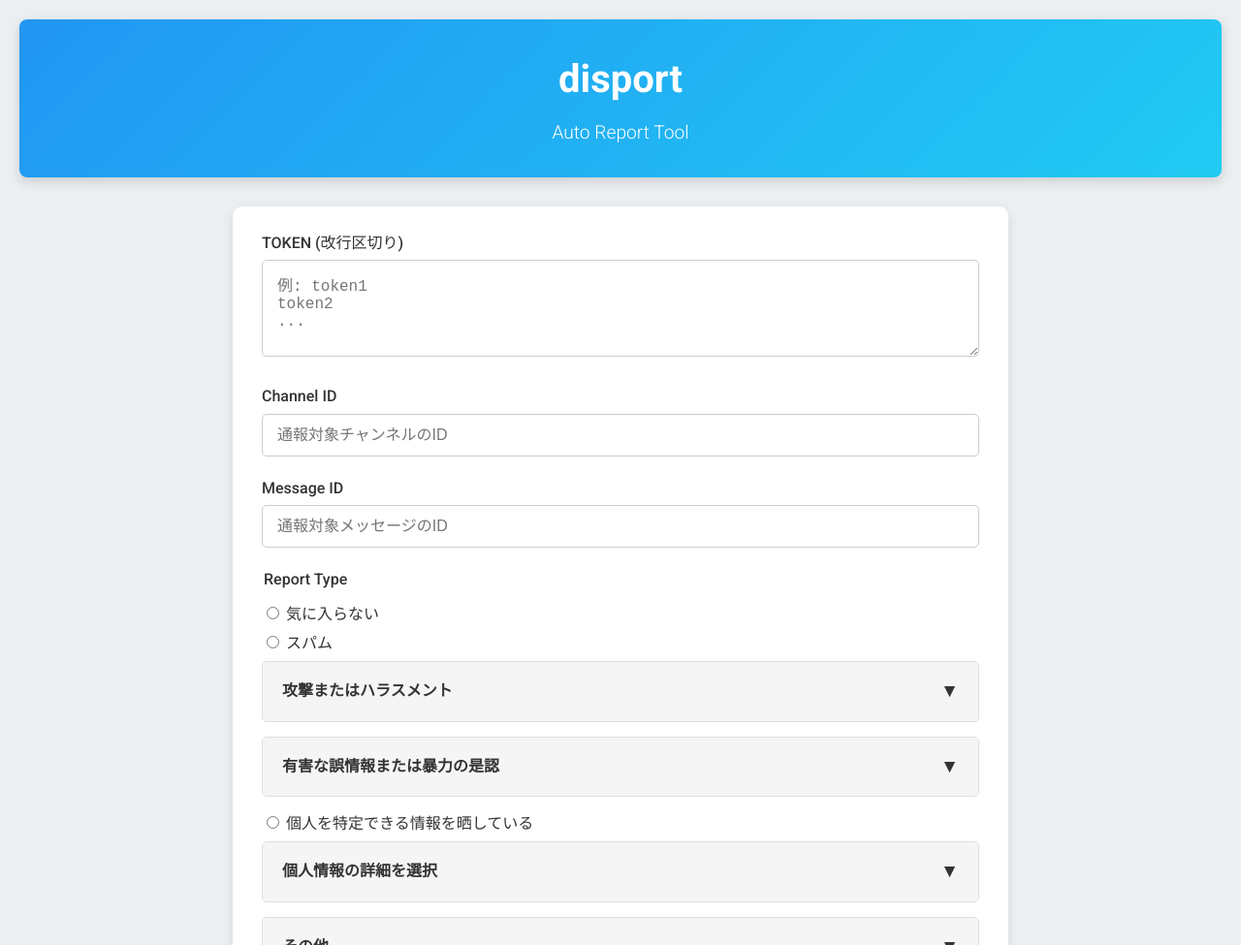
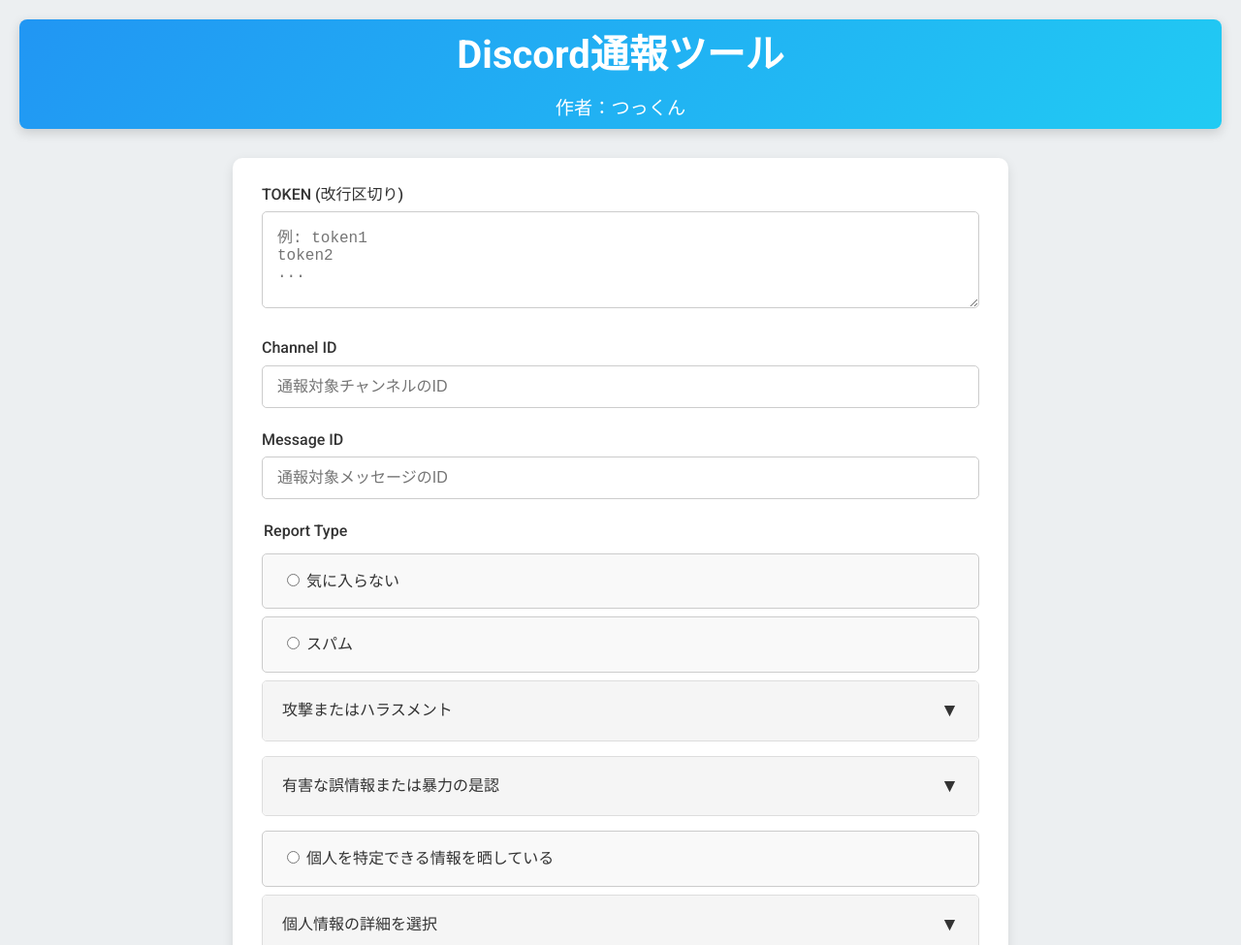
Before and after one commit to Freeze-Axis/discord_report, a plain HTML site: page index.html in a window 1280 px wide. Shown: the top 975 px of the page at 97% size. Drawn offline with Linux system fonts and the light colour scheme.

Commit message:
Update index.html

```diff
--- a/index.html
+++ b/index.html
@@ -26,7 +26,7 @@
       width: 100%;
       background: linear-gradient(135deg, #2196F3, #21CBF3);
       color: #fff;
-      padding: 30px 20px;
+      padding: 5px 5px;
       text-align: center;
       border-radius: 8px;
       margin-bottom: 30px;
@@ -80,7 +80,7 @@
       margin-bottom: 15px;
     }
     .accordion.nested {
-      margin: 10px 0 0 15px;
+      margin: 10px 0 0 0;
       border-color: #bbb;
     }
     .accordion-header {
@@ -107,9 +107,117 @@
     .accordion-content.open { padding: 15px 20px; overflow-y: auto; }
     .accordion-content label { display: block; margin-bottom: 10px; font-weight: 400; cursor: pointer; }
     .accordion-content label input { margin-right: 5px; }
+
+
     /* Fieldset */
-    fieldset { border: none; margin: 0; padding: 0; }
-    fieldset legend { font-size: 1rem; margin-bottom: 10px; font-weight: 500; }
+    fieldset {
+      border: none;
+      margin: 0;
+      padding: 0;
+    }
+    fieldset legend {
+      font-size: 1rem;
+      margin-bottom: 10px;
+      font-weight: 500;
+    }
+
+    /* Fieldset のラベルに枠線・背景色・ホバーを追加 */
+    .card fieldset > label {
+      display: block;                     /* ラベルをブロック要素に */
+      border: 1px solid #ccc;             /* 薄いグレーの枠線 */
+      border-radius: 5px;                 /* 角を丸く */
+      background-color: #f9f9f9;          /* 薄いグレー背景 */
+      padding: 15px 20px;                 /* 十分な内側余白 */
+      margin-bottom: 8px;                /* ラベル間のすき間 */
+      transition: background-color 0.3s, border-color 0.3s;
+      cursor: pointer;                    /* ホバー時にポインタ */
+    }
+
+    .card fieldset > label:hover {
+      background-color: #e3f2fd;          /* ホバー時に淡い青背景 */
+      border-color: #2196F3;              /* ホバー時に青い枠線 */
+    }
+
+
+    /* アコーディオン内ラベルにも枠線・背景色・ホバーを追加 */
+    .accordion-content > label {
+      display: block;                     /* ブロック要素にしてクリック領域を広げる */
+      border: 1px solid #ccc;             /* 薄いグレーの枠線 */
+      border-radius: 5px;                 /* 角を丸く */
+      background-color: #f9f9f9;          /* フィールドセットと同じ背景色 */
+      padding: 15px 20px;                 /* 内側余白 */
+      margin-bottom: 8px;                 /* ラベル間のすき間 */
+      transition: background-color 0.3s, border-color 0.3s;
+      cursor: pointer;
+    }
+
+    /* ホバー時 */
+    .accordion-content > label:hover {
+      background-color: #e3f2fd;          /* 淡い青 */
+      border-color: #2196F3;              /* 青い枠線 */
+    }
+
+
+    /* チェック時（選択中）の強調例） */
+    .accordion-content > label input:checked + span,
+    .accordion-content > label input:checked {
+      background-color: #bbdefb;
+    }
+
+
+
+/* ──────────────────────────────────── */
+/* すべての選択肢ラベルを通常の文字の太さ（font-weight:400）に戻す */
+/* ─────────────── アコーディオン全体の文字を通常に ─────────────── */
+
+/* 1. ヘッダーのタイトル（h3）を通常の太さ・色に */
+.accordion-header h3 {
+  font-weight: 400 !important;
+  color: inherit   !important;
+}
+
+/* 2. アコーディオン内ラベルも通常の太さに */
+.accordion-content > label {
+  font-weight: 400 !important;
+  color: inherit   !important;
+}
+
+/* 3. もし選択時に span やラベル自体に色／太字や背景色が当たっていたら消す */
+.accordion-content > label input:checked + span,
+.accordion-content > label input:checked {
+  font-weight: inherit       !important;
+  color: inherit             !important;
+  background-color: transparent !important;
+}
+
+
+/* 1. アコーディオン見出し（h3）と各種選択肢ラベルを通常の font-weight・色に */
+.accordion-header h3,
+.accordion-content > label,
+.card fieldset > label {
+  font-weight: 400 !important;
+  color: inherit   !important;
+}
+
+/* 2. もしチェック時にだけ強調（背景や太字・色）が付くルールが残っていても、丸ごと打ち消す */
+label input:checked + span,
+label input:checked {
+  background-color: transparent !important;
+  font-weight:       inherit     !important;
+  color:             inherit     !important;
+}
+
+
+/* ──────────────────────────────────── */
+
+
+
+
+
+
+
+
+
     /* ログ表示エリア */
     .log {
       background: #fff;
@@ -144,8 +252,8 @@
 <body>
   <!-- ヘッダー -->
   <header class="header">
-    <h1>disport</h1>
-    <h2>Auto Report Tool</h2>
+    <h1>Discord通報ツール</h1>
+    <h2>作者：つっくん</h2>
   </header>
 
   <!-- 入力フォームカード -->
```
